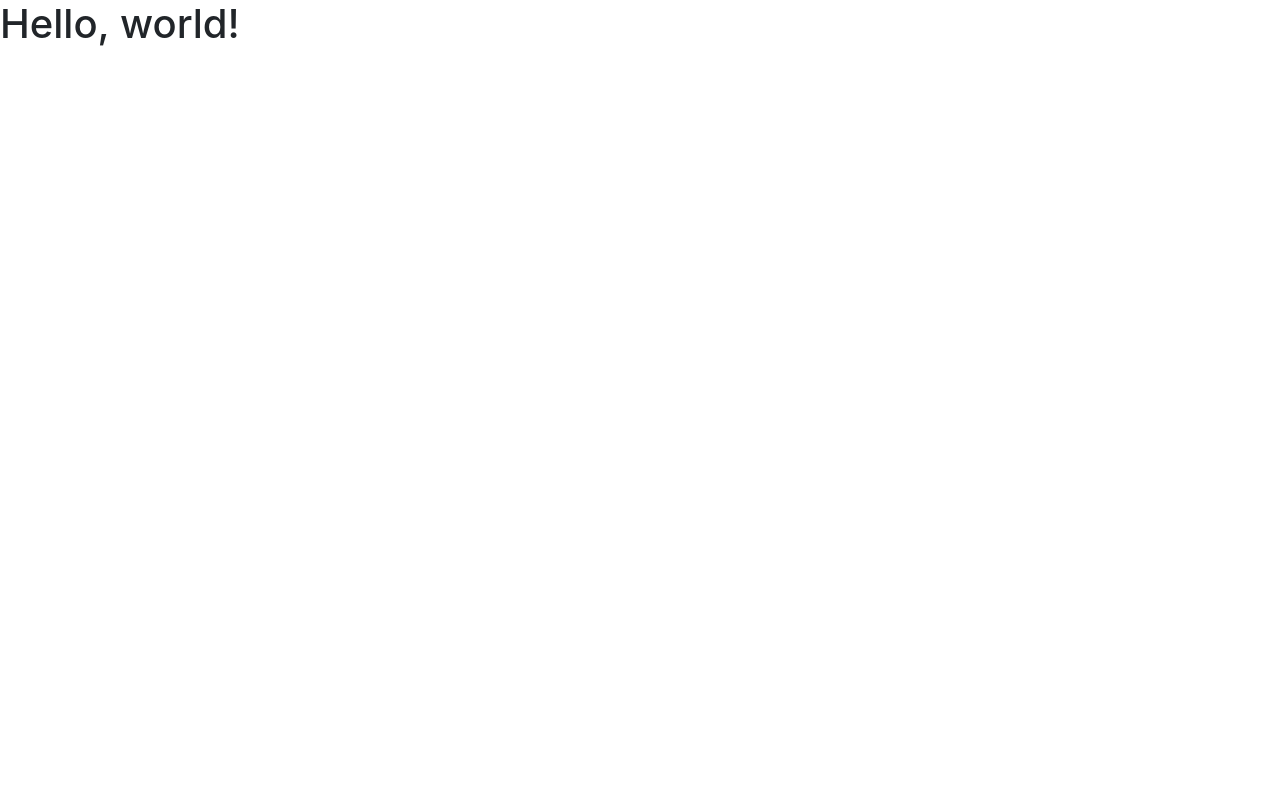
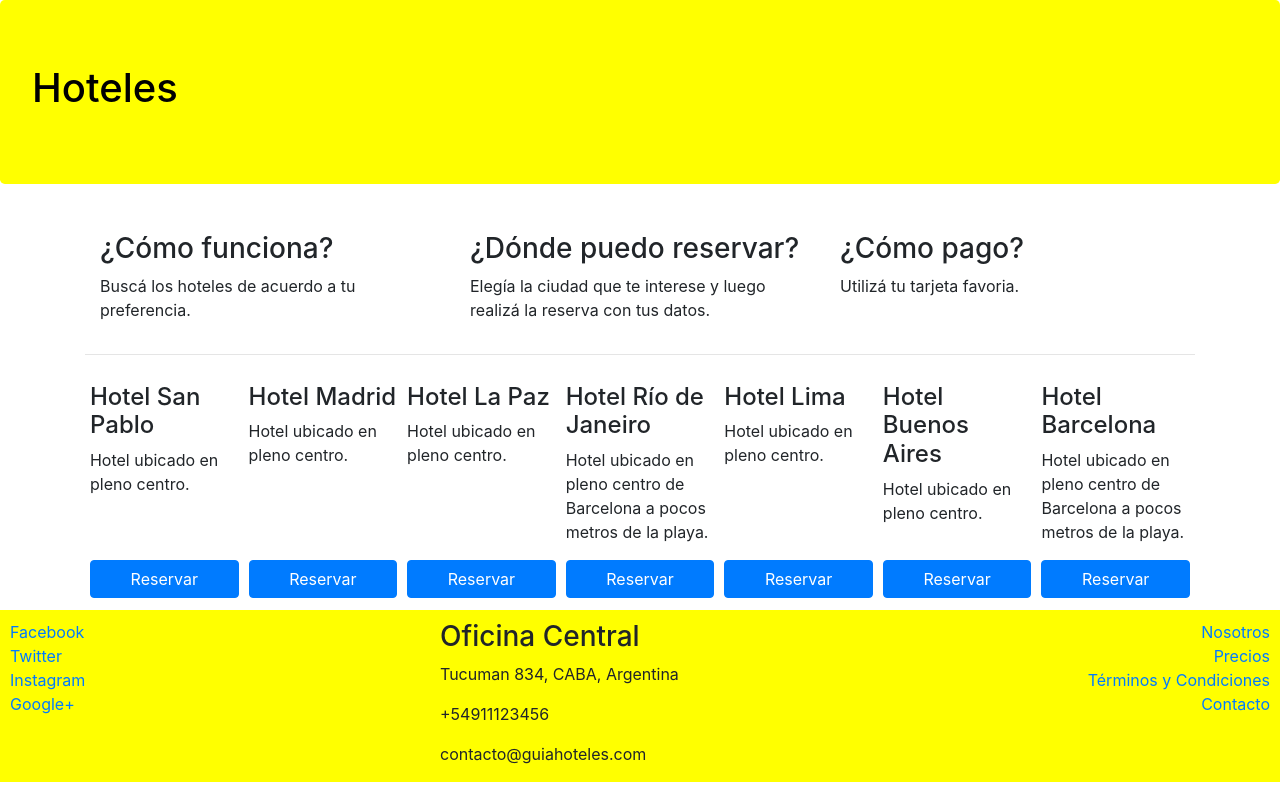
Before and after one commit to leonardo-teles/guia-hoteles, a website: page index.html in a window 1280 px wide. Drawn offline with nearby package versions, Linux system fonts and the light colour scheme.

Commit message:
Agregando footer y Estilos con flex

```diff
--- /dev/null
+++ b/css/main.css
@@ -0,0 +1,21 @@
+.jumbotron {
+    background-color: yellow;
+    color: black;
+}
+
+.card-hotel {
+    flex: 1 150px;
+    padding: 2px 5px;
+    margin-top: 10px;
+}
+
+footer {
+    padding: 10px 10px 0 10px;
+    background-color: yellow;
+    margin-bottom: 0px;
+    margin-top: 10px;
+}
+
+.btn-reverva {
+    width: 100%;
+}
--- a/index.html
+++ b/index.html
@@ -8,10 +8,128 @@
     <!-- Bootstrap CSS -->
     <link rel="stylesheet" href="node_modules/bootstrap/dist/css/bootstrap.min.css">
 
-    <title>Hello, world!</title>
+    <link rel="stylesheet" href="css/main.css">
+
+    <title>Guia Hoteles</title>
   </head>
   <body>
-    <h1>Hello, world!</h1>
+    <div class="jumbotron">
+        <h1>Hoteles</h1>
+    </div>
+
+    <div class="container">
+        <div class="d-flex">
+            <div class="col-sm-4">
+                <p>
+                    <h3>¿Cómo funciona?</h3>
+                    <p>Buscá los hoteles de acuerdo a tu preferencia.</p>
+                </p>
+            </div>
+            <div class="col-sm-4">
+                <p>
+                    <h3>¿Dónde puedo reservar?</h3>
+                    <p>Elegía la ciudad que te interese y luego realizá la reserva con tus datos.</p>
+                </p>
+            </div>
+            <div class="col-sm-4">
+                <p>
+                    <h3>¿Cómo pago?</h3>
+                    <p>Utilizá tu tarjeta favoria.</p>
+                </p>
+            </div>
+        </div>
+        <hr>
+        <div class="d-flex flex-wrap flex-row-reverse">
+            <div class="card-hotel d-flex flex-column justify-content-between">
+                <div>
+                    <h4>Hotel Barcelona</h4>
+                    <p>Hotel ubicado en pleno centro de Barcelona a pocos metros de la playa.</p>
+                </div>
+                <div>
+                    <button type="button" class="btn btn-primary btn-reverva">Reservar</button>
+                </div>
+            </div>
+            <div class="card-hotel d-flex flex-column justify-content-between">
+                <div>
+                    <h4>Hotel Buenos Aires</h4>
+                    <p>Hotel ubicado en pleno centro.</p>
+                </div>
+                <div>
+                    <button type="button" class="btn btn-primary btn-reverva">Reservar</button>
+                </div>
+            </div>
+            <div class="card-hotel d-flex flex-column justify-content-between">
+                <div>
+                    <h4>Hotel Lima</h4>
+                    <p>Hotel ubicado en pleno centro.</p>
+                </div>
+                <div>
+                    <button type="button" class="btn btn-primary btn-reverva">Reservar</button>
+                </div>
+            </div>
+            <div class="card-hotel d-flex flex-column justify-content-between">
+                <div>
+                    <h4>Hotel Río de Janeiro</h4>
+                    <p>Hotel ubicado en pleno centro de Barcelona a pocos metros de la playa.</p>
+                </div>
+                <div>
+                    <button type="button" class="btn btn-primary btn-reverva">Reservar</button>
+                </div>
+            </div>
+            <div class="card-hotel d-flex flex-column justify-content-between">
+                <div>
+                    <h4>Hotel La Paz</h4>
+                    <p>Hotel ubicado en pleno centro.</p>
+                </div>
+                <div>
+                    <button type="button" class="btn btn-primary btn-reverva">Reservar</button>
+                </div>
+            </div>
+            <div class="card-hotel d-flex flex-column justify-content-between">
+                <div>
+                    <h4>Hotel Madrid</h4>
+                    <p>Hotel ubicado en pleno centro.</p>
+                </div>
+                <div>
+                    <button type="button" class="btn btn-primary btn-reverva">Reservar</button>
+                </div>
+            </div>
+            <div class="card-hotel d-flex flex-column justify-content-between">
+                <div>
+                    <h4>Hotel San Pablo</h4>
+                    <p>Hotel ubicado en pleno centro.</p>
+                </div>
+                <div>
+                    <button type="button" class="btn btn-primary btn-reverva">Reservar</button>
+                </div>
+            </div>
+        </div>
+    </div>
+
+    <footer>
+        <div class="row">
+            <div class="col-sm-4 d-flex flex-column">
+                <a href="http://www.facebook.com">Facebook</a>
+                <a href="http://www.twitter.com">Twitter</a>
+                <a href="http://www.instagram.com">Instagram</a>
+                <a href="http://www.google.com">Google+</a>
+            </div>
+            <div class="col-sm-4">
+                <address>
+                    <h3>Oficina Central</h3>
+                    <p>Tucuman 834, CABA, Argentina</p>
+                    <p>+54911123456</p>
+                    <p>contacto@guiahoteles.com</p>
+                </address>
+            </div>
+            <div class="col-sm-4 d-flex flex-column align-items-end">
+                <a href="http://www.facebook.com">Nosotros</a>
+                <a href="http://www.twitter.com">Precios</a>
+                <a href="http://www.instagram.com">Términos y Condiciones</a>
+                <a href="http://www.google.com">Contacto</a>
+            </div>
+        </div>
+    </footer>
 
     <!-- Optional JavaScript -->
     <!-- jQuery first, then Popper.js, then Bootstrap JS -->
```
